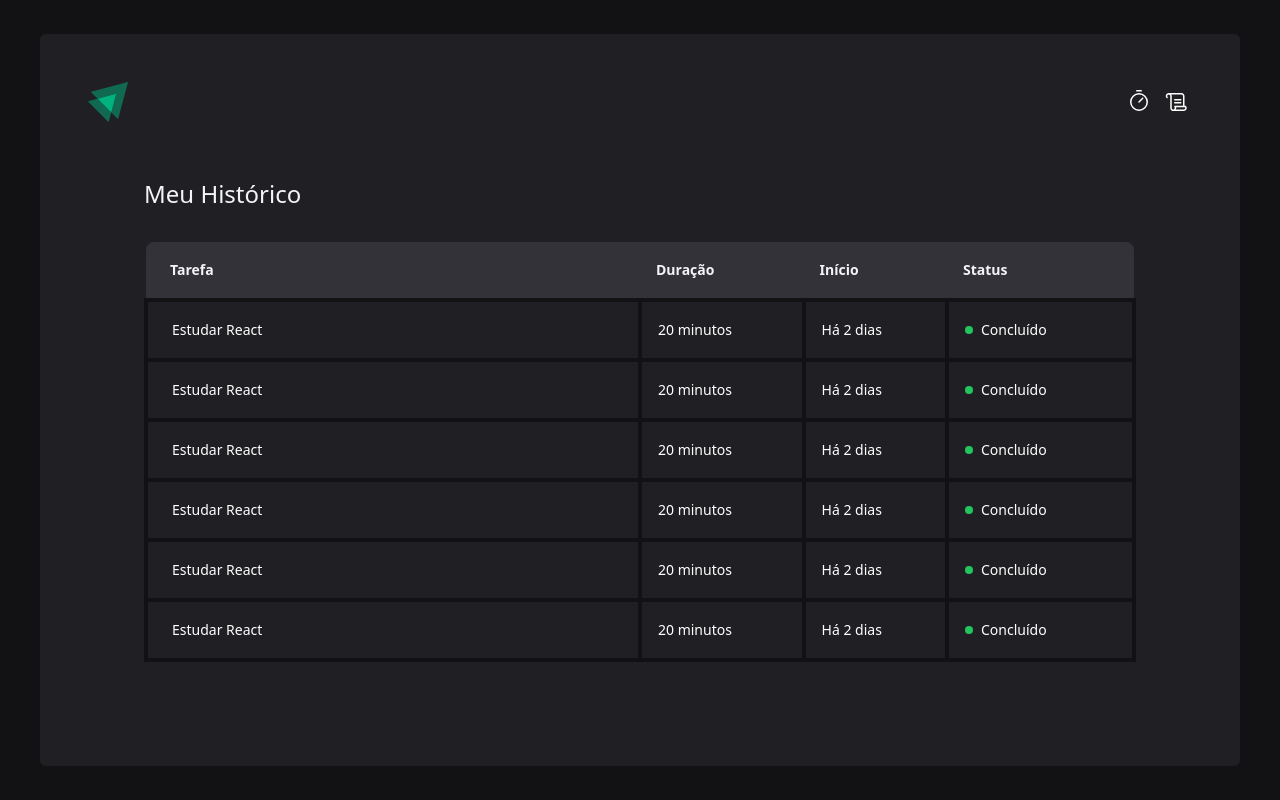
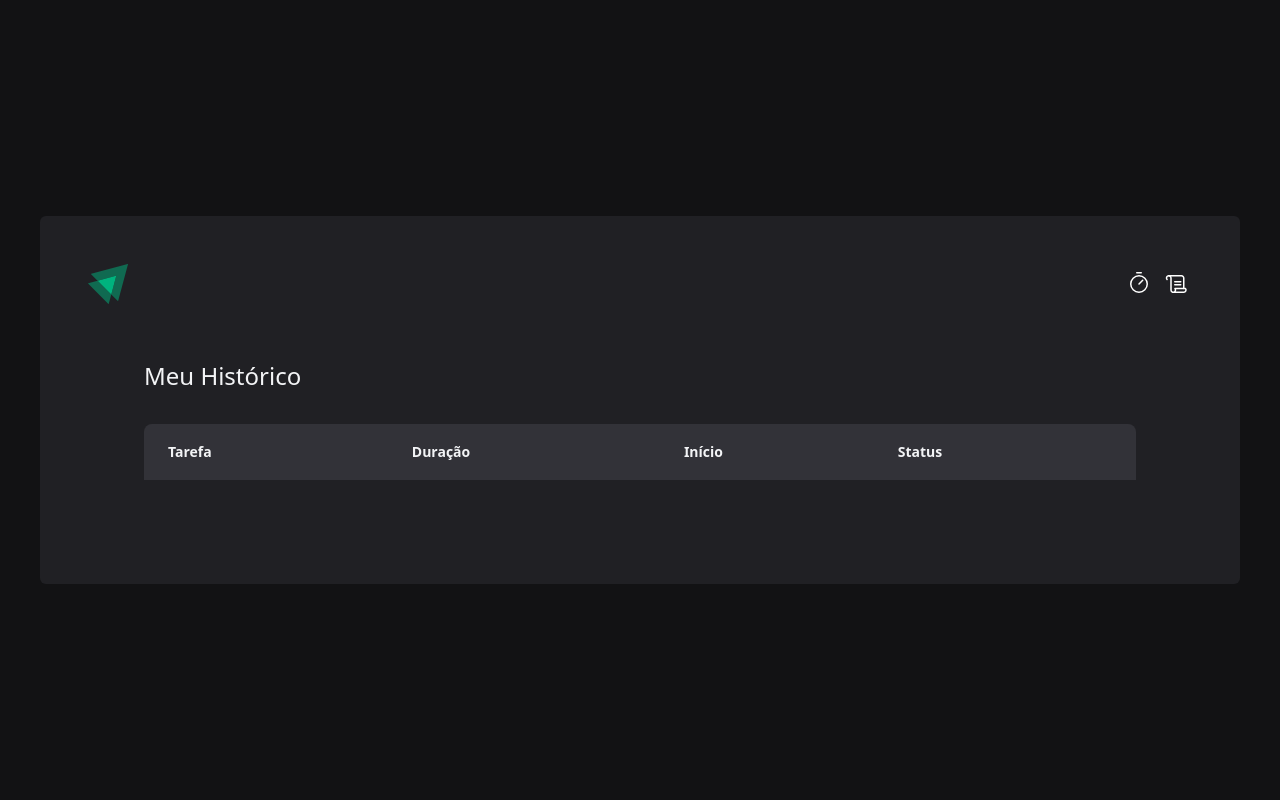
Before and after one commit to izaiasmorais/ignite-timer, a React (Vite) app: page /history in a window 1280 px wide. Built offline with nearby package versions, Linux system fonts and the light colour scheme.

Commit message:
feat: implement reducer pattern

```diff
--- a/src/App.tsx
+++ b/src/App.tsx
@@ -1,6 +1,6 @@
 import { BrowserRouter } from "react-router-dom";
 import { Router } from "./router";
-import { CyclesContextProvider } from "./context/cycles-context";
+import { CyclesContextProvider } from "./contexts/cycles-context";
 
 export default function App() {
 	return (
--- a/src/components/history/history-table-item.tsx
+++ b/src/components/history/history-table-item.tsx
@@ -1,16 +1,42 @@
+import type { Cycle } from "../../contexts/cycles-context";
 import { HistoryTableBodyItem } from "./history-table-body-item";
+import { formatDistanceToNow } from "date-fns";
 
-export function HistoryTableItem() {
+interface HistoryTableItemProps {
+	cycle: Cycle;
+}
+
+export function HistoryTableItem({ cycle }: HistoryTableItemProps) {
 	return (
-		<tr>
-			<HistoryTableBodyItem>Estudar React</HistoryTableBodyItem>
-			<HistoryTableBodyItem>20 minutos</HistoryTableBodyItem>
-			<HistoryTableBodyItem>Há 2 dias</HistoryTableBodyItem>
+		<tr key={cycle.id}>
+			<HistoryTableBodyItem>{cycle.task}</HistoryTableBodyItem>
+			<HistoryTableBodyItem>{cycle.minutesAmount} minutos</HistoryTableBodyItem>
 			<HistoryTableBodyItem>
-				<div className="flex items-center gap-2">
-					<div className="w-2 h-2 rounded-full bg-green-500" />
-					Concluído
-				</div>
+				{formatDistanceToNow(cycle.startDate, {
+					addSuffix: true,
+				})}
+			</HistoryTableBodyItem>
+			<HistoryTableBodyItem>
+				{cycle.finishedDate && (
+					<div className="flex items-center gap-2">
+						<div className="w-2 h-2 rounded-full bg-green-500" />
+						Concluído
+					</div>
+				)}
+
+				{cycle.interruptionDate && (
+					<div className="flex items-center gap-2">
+						<div className="w-2 h-2 rounded-full bg-red-500" />
+						Interrompido
+					</div>
+				)}
+
+				{!cycle.finishedDate && !cycle.interruptionDate && (
+					<div className="flex items-center gap-2">
+						<div className="w-2 h-2 rounded-full bg-yellow-500" />
+						Em andamento
+					</div>
+				)}
 			</HistoryTableBodyItem>
 		</tr>
 	);
--- a/src/components/history/history-table.tsx
+++ b/src/components/history/history-table.tsx
@@ -1,7 +1,11 @@
+import { CyclesContext } from "../../contexts/cycles-context";
 import { HistoryTableHeaderItem } from "./history-table-header-item";
 import { HistoryTableItem } from "./history-table-item";
+import { useContext } from "react";
 
 export function HistoryTable() {
+	const { cycles } = useContext(CyclesContext);
+
 	return (
 		<table className="w-full border-collapse min-w-[600px]">
 			<thead>
@@ -14,12 +18,9 @@ export function HistoryTable() {
 			</thead>
 
 			<tbody>
-				<HistoryTableItem />
-				<HistoryTableItem />
-				<HistoryTableItem />
-				<HistoryTableItem />
-				<HistoryTableItem />
-				<HistoryTableItem />
+				{cycles.map((cycle) => (
+					<HistoryTableItem key={cycle.id} cycle={cycle} />
+				))}
 			</tbody>
 		</table>
 	);
--- a/src/components/home/countdown.tsx
+++ b/src/components/home/countdown.tsx
@@ -1,7 +1,7 @@
 import { useContext, useEffect } from "react";
 
 import { differenceInSeconds } from "date-fns";
-import { CyclesContext } from "../../context/cycles-context";
+import { CyclesContext } from "../../contexts/cycles-context";
 
 export function CountDown() {
 	const {
--- a/src/components/home/new-cycle-form.tsx
+++ b/src/components/home/new-cycle-form.tsx
@@ -1,7 +1,7 @@
 import { useContext } from "react";
 
 import { useFormContext } from "react-hook-form";
-import { CyclesContext } from "../../context/cycles-context";
+import { CyclesContext } from "../../contexts/cycles-context";
 
 export function NewCycleForm() {
 	const { activeCycle } = useContext(CyclesContext);
--- a/src/context/cycles-context.tsx
+++ b/src/contexts/cycles-context.tsx
@@ -1,6 +1,6 @@
-import { createContext, useState } from "react";
+import { createContext, useReducer, useState } from "react";
 
-interface Cycle {
+export interface Cycle {
 	id: string;
 	task: string;
 	minutesAmount: number;
@@ -27,26 +27,69 @@ interface CyclesContextData {
 
 export const CyclesContext = createContext({} as CyclesContextData);
 
+interface CyclesState {
+	cycles: Cycle[];
+	activeCycleId: string | null;
+}
+
 export function CyclesContextProvider({
 	children,
 }: {
 	children: React.ReactNode;
 }) {
-	const [cycles, setCycles] = useState<Cycle[]>([]);
-	const [activeCycleId, setActiveCycleId] = useState<string | null>(null);
+	const [cyclesState, dispatch] = useReducer(
+		(state: CyclesState, action: any) => {
+			if (action.type === "ADD_NEW_CYCLE") {
+				return {
+					...state,
+					cycles: [...state.cycles, action.payload.newCycle],
+					activeCycleId: action.payload.newCycle.id,
+				};
+			}
+
+			if (action.type === "MARK_CURRENT_CYCLE_AS_FINISHED") {
+				return {
+					...state,
+					cycles: state.cycles.map((cycle) => {
+						if (cycle.id === state.activeCycleId) {
+							return { ...cycle, finishedDate: new Date() };
+						} else {
+							return cycle;
+						}
+					}),
+					activeCycleId: null,
+				};
+			}
+
+			return state;
+		},
+		{
+			cycles: [],
+			activeCycleId: null,
+		}
+	);
+
 	const [pastSecondsAmount, setPastSecondsAmount] = useState(0);
+	const { cycles, activeCycleId } = cyclesState;
 	const activeCycle = cycles.find((cycle) => cycle.id === activeCycleId);
 
 	function markCurrentCycleAsFinished() {
-		setCycles((state) =>
-			state.map((cycle) => {
-				if (cycle.id === activeCycleId) {
-					return { ...cycle, finishedDate: new Date() };
-				} else {
-					return cycle;
-				}
-			})
-		);
+		dispatch({
+			type: "MARK_CURRENT_CYCLE_AS_FINISHED",
+			payload: {
+				activeCycleId,
+			},
+		});
+
+		// setCycles((state) =>
+		// 	state.map((cycle) => {
+		// 		if (cycle.id === activeCycleId) {
+		// 			return { ...cycle, finishedDate: new Date() };
+		// 		} else {
+		// 			return cycle;
+		// 		}
+		// 	})
+		// );
 	}
 
 	function createNewCycle(data: NewCycleFormData) {
@@ -59,25 +102,24 @@ export function CyclesContextProvider({
 			startDate: new Date(),
 		};
 
-		setActiveCycleId(id);
-
-		setCycles((state) => [...state, newCycle]);
+		// setCycles((state) => [...state, newCycle]);
+		dispatch({
+			type: "ADD_NEW_CYCLE",
+			payload: {
+				newCycle,
+			},
+		});
 
 		setPastSecondsAmount(0);
 	}
 
 	function interruptCurrentCycle() {
-		setActiveCycleId(null);
-
-		setCycles((state) =>
-			state.map((cycle) => {
-				if (cycle.id === activeCycleId) {
-					return { ...cycle, interruptionDate: new Date() };
-				} else {
-					return cycle;
-				}
-			})
-		);
+		dispatch({
+			type: "INTERRUPT_CURRENT_CYCLE",
+			payload: {
+				activeCycleId,
+			},
+		});
 	}
 
 	return (
--- a/src/pages/history.tsx
+++ b/src/pages/history.tsx
@@ -1,10 +1,6 @@
-import { useContext } from "react";
 import { HistoryTable } from "../components/history/history-table";
-import { CyclesContext } from "../context/cycles-context";
 
 export function History() {
-	const { cycles } = useContext(CyclesContext);
-
 	return (
 		<div className="flex-1 p-14 flex flex-col">
 			<h1 className="text-2xl text-gray-100">Meu Histórico</h1>
--- a/src/pages/home.tsx
+++ b/src/pages/home.tsx
@@ -1,5 +1,5 @@
 import { NewCycleForm } from "../components/home/new-cycle-form";
-import { CyclesContext } from "../context/cycles-context";
+import { CyclesContext } from "../contexts/cycles-context";
 import { CountDown } from "../components/home/countdown";
 import { FormProvider, useForm } from "react-hook-form";
 import { zodResolver } from "@hookform/resolvers/zod";
@@ -11,7 +11,7 @@ const newCycleFormValidationSchema = zod.object({
 	task: zod.string().min(1, "Informe a tarefa"),
 	minutesAmount: zod
 		.number()
-		.min(5, "O ciclo precisa ser de no mínimo 5 minutos.")
+		.min(1, "O ciclo precisa ser de no mínimo 1 minutos.")
 		.max(60, "O ciclo precisa ser de no máximo 60 minutos."),
 });
 
```
